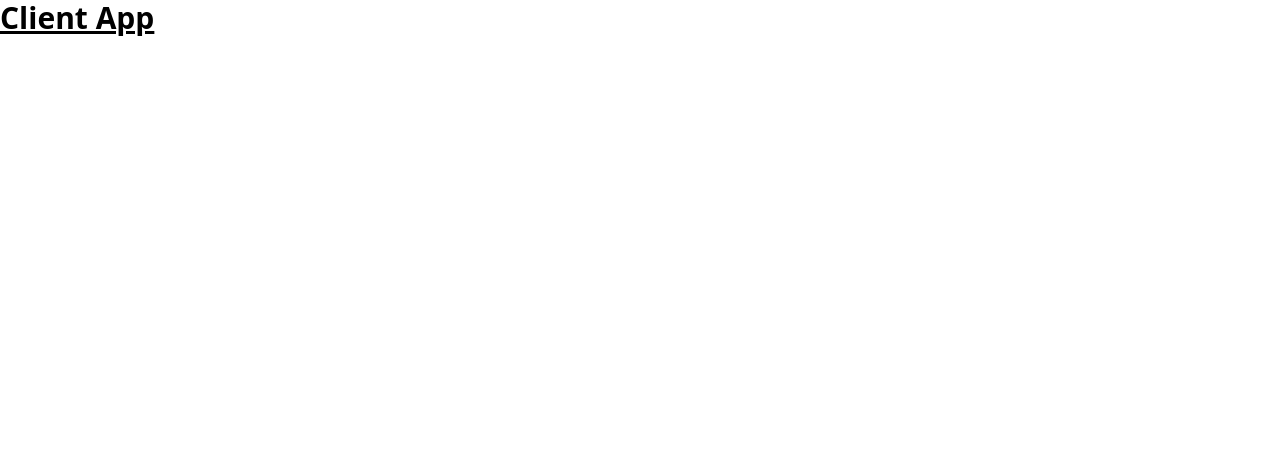
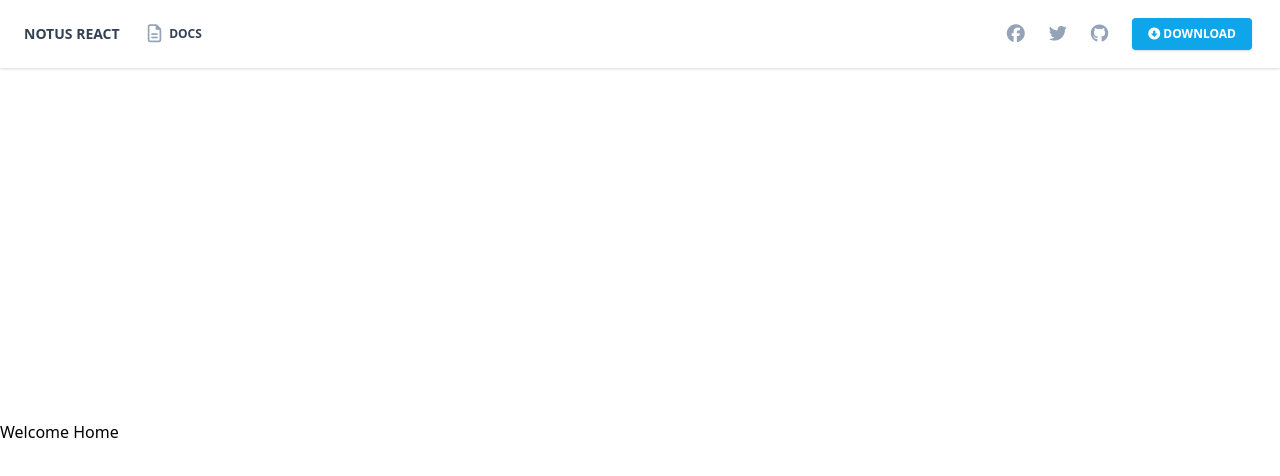
Before and after one commit to itskhurrams/Orbit, a React (Create React App) app in the folder client/: page / in a window 1280 px wide. Shown: the top 476 px of the page. Built offline with nearby package versions, Linux system fonts and the light colour scheme.

Commit message:
Navbar Integrated

```diff
--- /dev/null
+++ b/client/src/App.jsx
@@ -0,0 +1,13 @@
+import { Routes, Route } from 'react-router-dom';
+import Home from './views/Home';
+import './assets/styles/app.css';
+const App = () => {
+  return (
+    <>
+      <Routes>
+        <Route exact path='/' element={<Home />} />
+      </Routes>
+    </>
+  );
+};
+export default App;
--- /dev/null
+++ b/client/src/components/navbars/NavbarPrivate.jsx
@@ -0,0 +1,2 @@
+const NavbarPrivate = (props) => {};
+export default NavbarPrivate;
--- /dev/null
+++ b/client/src/components/navbars/NavbarPublic.jsx
@@ -0,0 +1,87 @@
+import React from 'react';
+import { Link } from 'react-router-dom';
+
+const NavbarPublic = (props) => {
+  const [navbarOpen, setNavbarOpen] = React.useState(false);
+  return (
+    <nav className='top-0 fixed z-50 w-full flex flex-wrap items-center justify-between px-2 py-3 navbar-expand-lg bg-white shadow'>
+      <div className='container px-4 mx-auto flex flex-wrap items-center justify-between'>
+        <div className='w-full relative flex justify-between lg:w-auto lg:static lg:block lg:justify-start'>
+          <Link
+            to='/'
+            className='text-blueGray-700 text-sm font-bold leading-relaxed inline-block mr-4 py-2 whitespace-nowrap uppercase'
+          >
+            Notus React
+          </Link>
+          <button
+            className='cursor-pointer text-xl leading-none px-3 py-1 border border-solid border-transparent rounded bg-transparent block lg:hidden outline-none focus:outline-none'
+            type='button'
+            onClick={() => setNavbarOpen(!navbarOpen)}
+          >
+            <i className='fas fa-bars'></i>
+          </button>
+        </div>
+        <div
+          className={
+            'lg:flex flex-grow items-center bg-white lg:bg-opacity-0 lg:shadow-none' +
+            (navbarOpen ? ' block' : ' hidden')
+          }
+          id='example-navbar-warning'
+        >
+          <ul className='flex flex-col lg:flex-row list-none mr-auto'>
+            <li className='flex items-center'>
+              <a
+                className='hover:text-blueGray-500 text-blueGray-700 px-3 py-4 lg:py-2 flex items-center text-xs uppercase font-bold'
+                href='https://www.creative-tim.com/learning-lab/tailwind/react/overview/notus?ref=nr-index-navbar'
+              >
+                <i className='text-blueGray-400 far fa-file-alt text-lg leading-lg mr-2' />{' '}
+                Docs
+              </a>
+            </li>
+          </ul>
+          <ul className='flex flex-col lg:flex-row list-none lg:ml-auto'>
+            <li className='flex items-center'> </li>
+            <li className='flex items-center'>
+              <a
+                className='hover:text-blueGray-500 text-blueGray-700 px-3 py-4 lg:py-2 flex items-center text-xs uppercase font-bold'
+                href='https://www.facebook.com/sharer/sharer.php?u=https%3A%2F%2Fdemos.creative-tim.com%2Fnotus-react%2F%23%2F'
+              >
+                <i className='text-blueGray-400 fab fa-facebook text-lg leading-lg ' />
+                <span className='lg:hidden inline-block ml-2'>Share</span>
+              </a>
+            </li>
+
+            <li className='flex items-center'>
+              <a
+                className='hover:text-blueGray-500 text-blueGray-700 px-3 py-4 lg:py-2 flex items-center text-xs uppercase font-bold'
+                href='https://google.com'
+              >
+                <i className='text-blueGray-400 fab fa-twitter text-lg leading-lg ' />
+                <span className='lg:hidden inline-block ml-2'>Tweet</span>
+              </a>
+            </li>
+
+            <li className='flex items-center'>
+              <a
+                className='hover:text-blueGray-500 text-blueGray-700 px-3 py-4 lg:py-2 flex items-center text-xs uppercase font-bold'
+                href='https://github.com/creativetimofficial/notus-react?ref=nr-index-navbar'
+              >
+                <i className='text-blueGray-400 fab fa-github text-lg leading-lg ' />
+                <span className='lg:hidden inline-block ml-2'>Star</span>
+              </a>
+            </li>
+            <li className='flex items-center'>
+              <button
+                className='bg-lightBlue-500 text-white active:bg-lightBlue-600 text-xs font-bold uppercase px-4 py-2 rounded shadow hover:shadow-lg outline-none focus:outline-none lg:mr-1 lg:mb-0 ml-3 mb-3 ease-linear transition-all duration-150'
+                type='button'
+              >
+                <i className='fas fa-arrow-alt-circle-down'></i> Download
+              </button>
+            </li>
+          </ul>
+        </div>
+      </div>
+    </nav>
+  );
+};
+export default NavbarPublic;
--- a/client/src/index.js
+++ b/client/src/index.js
@@ -1,7 +1,9 @@
 import React from 'react';
 import ReactDOM from 'react-dom';
-import App from './views/App';
 import { BrowserRouter } from 'react-router-dom';
+import App from './App';
+import '@fortawesome/fontawesome-free/css/all.min.css';
+import './assets/styles/tailwind.css';
 
 ReactDOM.render(
   <BrowserRouter>
--- a/client/src/views/App.jsx
+++ /dev/null
@@ -1,9 +0,0 @@
-import '../assets/styles/index.css';
-
-const App = () => (
-  <div>
-    <h1 className='text-3xl font-bold underline'>Client App</h1>
-  </div>
-);
-
-export default App;
--- /dev/null
+++ b/client/src/views/Home.jsx
@@ -0,0 +1,11 @@
+import NavbarPublic from '../components/navbars/NavbarPublic';
+
+const Home = () => (
+  <>
+    <NavbarPublic fixed></NavbarPublic>
+    <div className='header relative pt-16 items-center flex h-screen max-h-860-px'>
+      Welcome Home
+    </div>
+  </>
+);
+export default Home;
```
Also changed, not shown: client/src/assets/styles/app.css (renamed from client/src/assets/styles/index.css), client/src/components/Navbars/navbar-private.jsx (deleted), client/src/components/Navbars/navbar-public.jsx (deleted).
